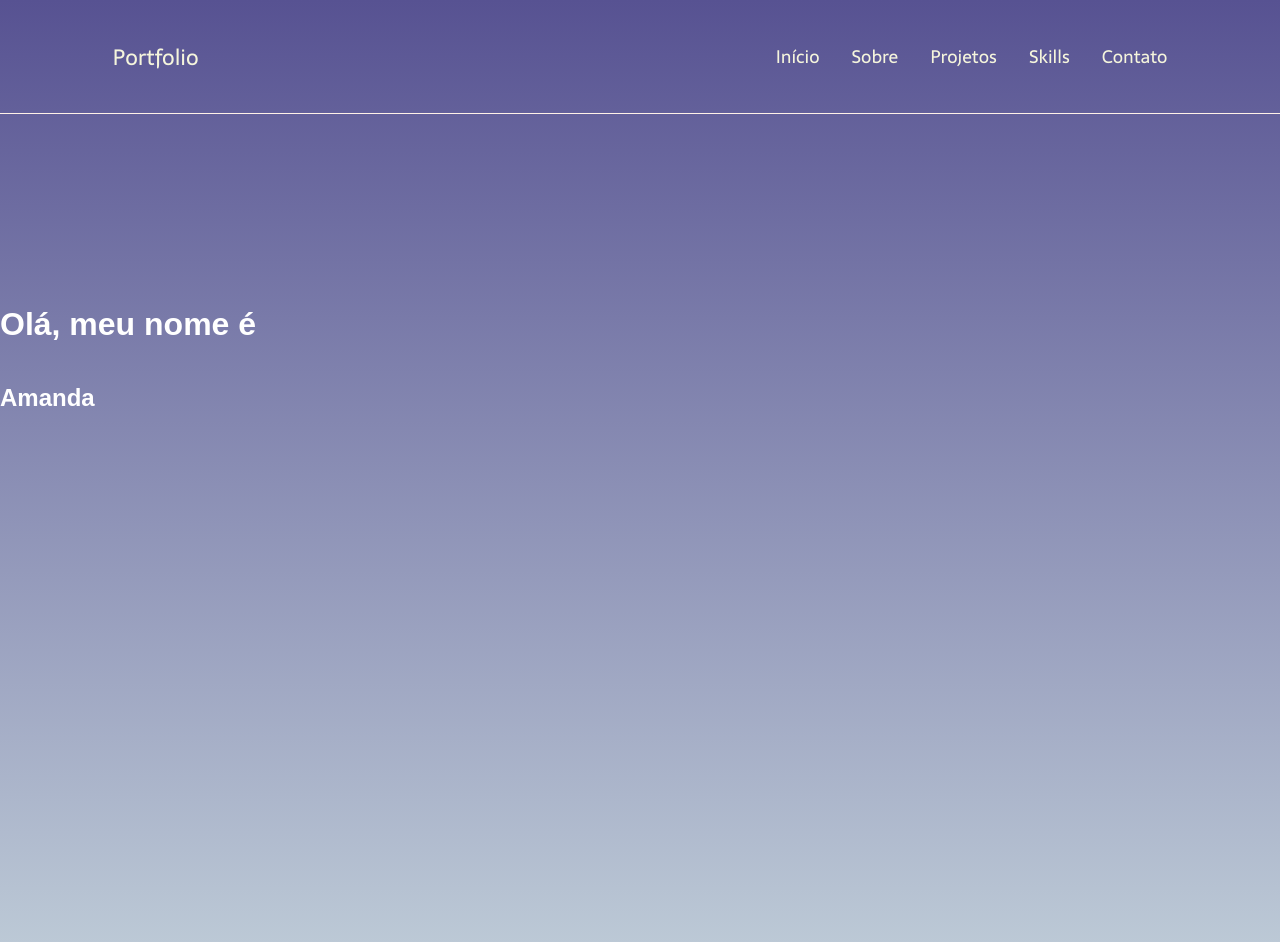
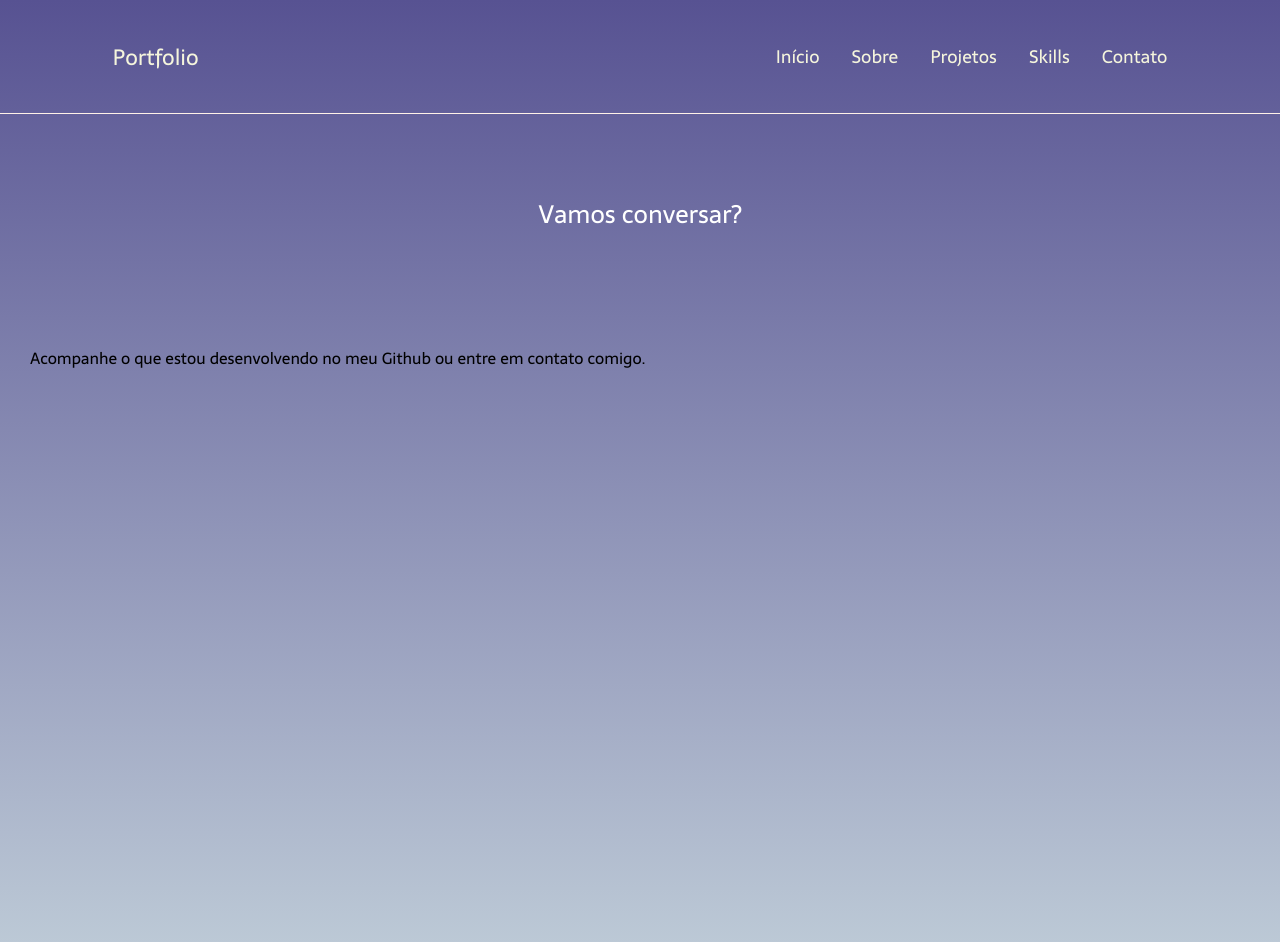
Before and after one commit to amandaresende/portfolio, a React (Create React App) app: page /contact in a window 1280 px wide. Shown: the top 942 px of the page. Built offline with nearby package versions, Linux system fonts and the light colour scheme.

Commit message:
feat: Ajustes no 'Projects' e no 'Contact'

```diff
--- a/src/components/layout/Menu.css
+++ b/src/components/layout/Menu.css
@@ -18,6 +18,7 @@
     align-items: center;
     justify-content: space-around;
     padding: 24px;
+
 }
 
 .Menu nav a {
--- /dev/null
+++ b/src/views/Contact/Contact.css
@@ -0,0 +1,20 @@
+.text-principal{
+    display: flex;
+    flex-direction: column;
+    justify-content: center;
+    color: rgb(255, 255, 255);
+    font-family: 'Sarala';
+    font-size: 40px;
+    padding: 90px;
+    padding-top: 60px;
+}
+.first-text-contact{
+    font-size: 25px;
+    margin-top: 20px;
+    margin-bottom: 0px;
+    text-align: center;
+}
+
+.second-text-contact{
+    margin-top:5px;
+}
--- a/src/views/Contact/Contact.jsx
+++ b/src/views/Contact/Contact.jsx
@@ -1,13 +1,24 @@
+import './Contact.css'
 import React from 'react'
 
 
 const Contact = props => (
     <div className="contact">
-        <div className="text-home">
-            <h1> Olá, meu nome é</h1>
-            <h2>Amanda</h2>
+        <div className="text-principal">
+        <span className="first-text-contact">Vamos conversar?</span>
+        </div>
 
-        </div>
+            <div class="text-about">
+                <div class="second-text-contact"></div>
+                <p>Acompanhe o que estou desenvolvendo no meu Github ou entre em contato comigo.
+                </p>
+
+            </div>
+
+
+
+
+
     </div>
 
 
--- /dev/null
+++ b/src/views/Projects/Projects.css
@@ -0,0 +1,15 @@
+.titulo-projects {
+    color: rgb(255, 255, 255);
+    font-family: 'Sarala';
+    text-align: center;
+    padding: 45px;
+    padding-top: 10px;
+}
+
+.content-projects {
+    display: flex;
+    flex-direction: row;
+    justify-content: space-around;
+    align-items: center;
+    height: 80%;
+}
--- a/src/views/Projects/Projects.jsx
+++ b/src/views/Projects/Projects.jsx
@@ -1,9 +1,12 @@
+import './Projects.css'
 import React from 'react'
 
 const Projects = props => (
-    <div className="Projects">
+    <div className="titulo-projects">
         <h1> Projetos </h1>
-        <p>Bem vindo!</p>
+        <div className="content-projects">
+
+        </div>
     </div>
 )
 
```
